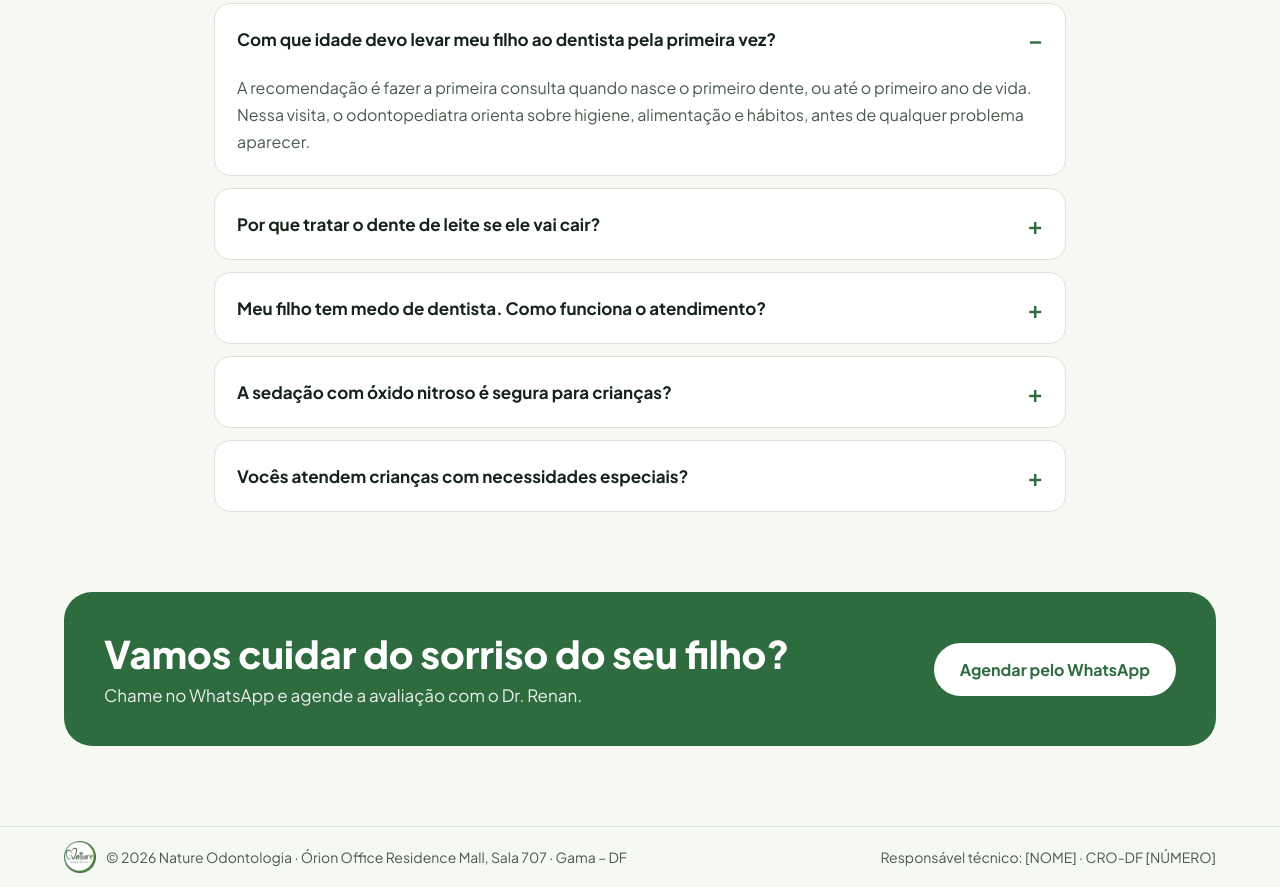
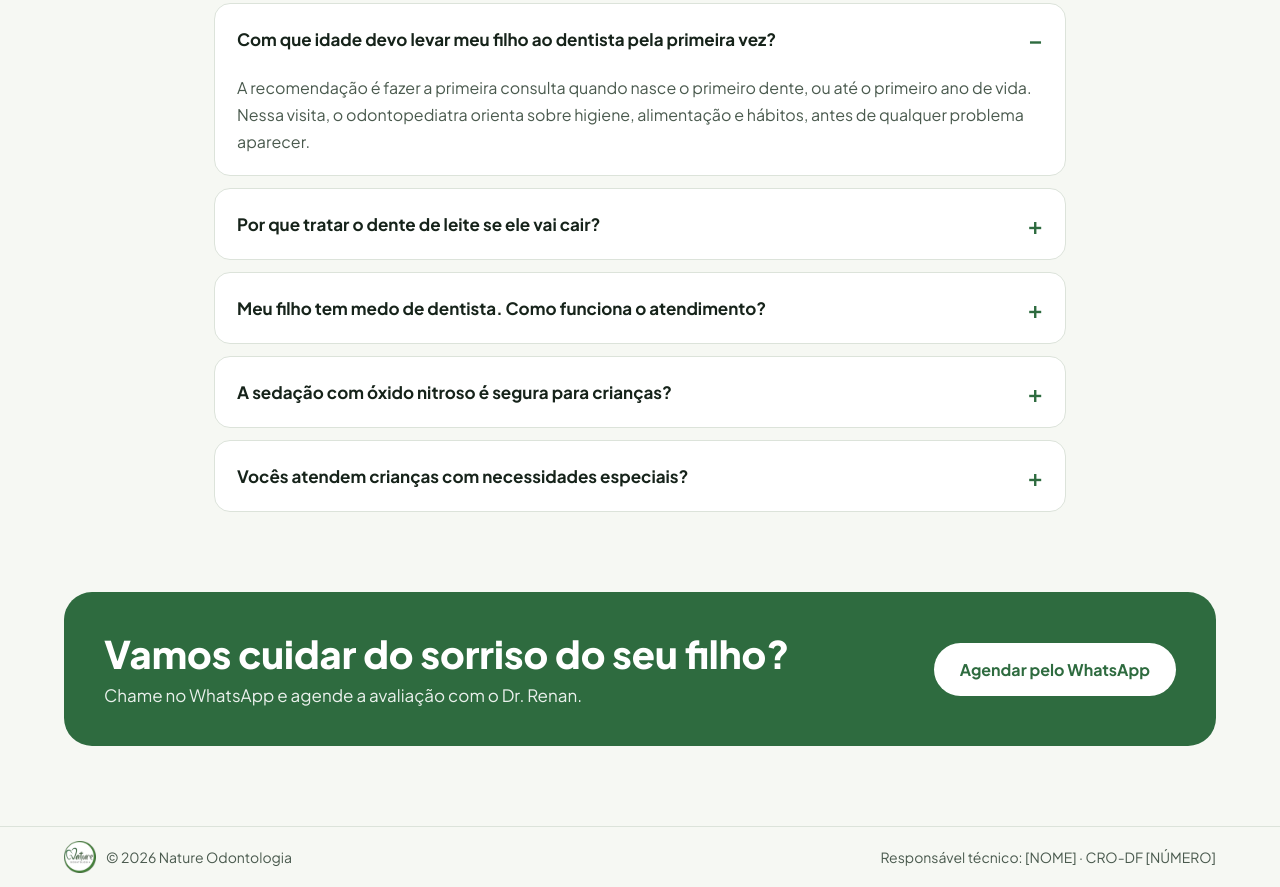
Before and after one commit to iamarantetech/nature-odontologia-demo, a plain HTML site: page servicos/odontopediatria.html in a window 1280 px wide. Shown: the part 3705-4592 px from the top of the page. Drawn offline with Linux system fonts and the light colour scheme.

Commit message:
Simplifica o texto do rodapé
Co-Authored-By: Claude Opus 5.5 <noreply@anthropic.com>
Claude-Session: https://claude.ai/code/session_01545ZTcqjabvtfwDXNu6vsp

```diff
--- a/servicos/odontopediatria.html
+++ b/servicos/odontopediatria.html
@@ -249,7 +249,7 @@
 
 <footer style="border-top:1px solid var(--line)">
   <div class="bar">
-    <p style="display:flex;align-items:center;gap:10px"><img src="../img/logo.png" width="32" height="32" alt="">© 2026 Nature Odontologia · Órion Office Residence Mall, Sala 707 · Gama – DF</p>
+    <p style="display:flex;align-items:center;gap:10px"><img src="../img/logo.png" width="32" height="32" alt="">© 2026 Nature Odontologia</p>
     <p>Responsável técnico: [NOME] · CRO-DF [NÚMERO]</p>
   </div>
 </footer>
```
Also changed, not shown: index.html (+1 -1 lines).
